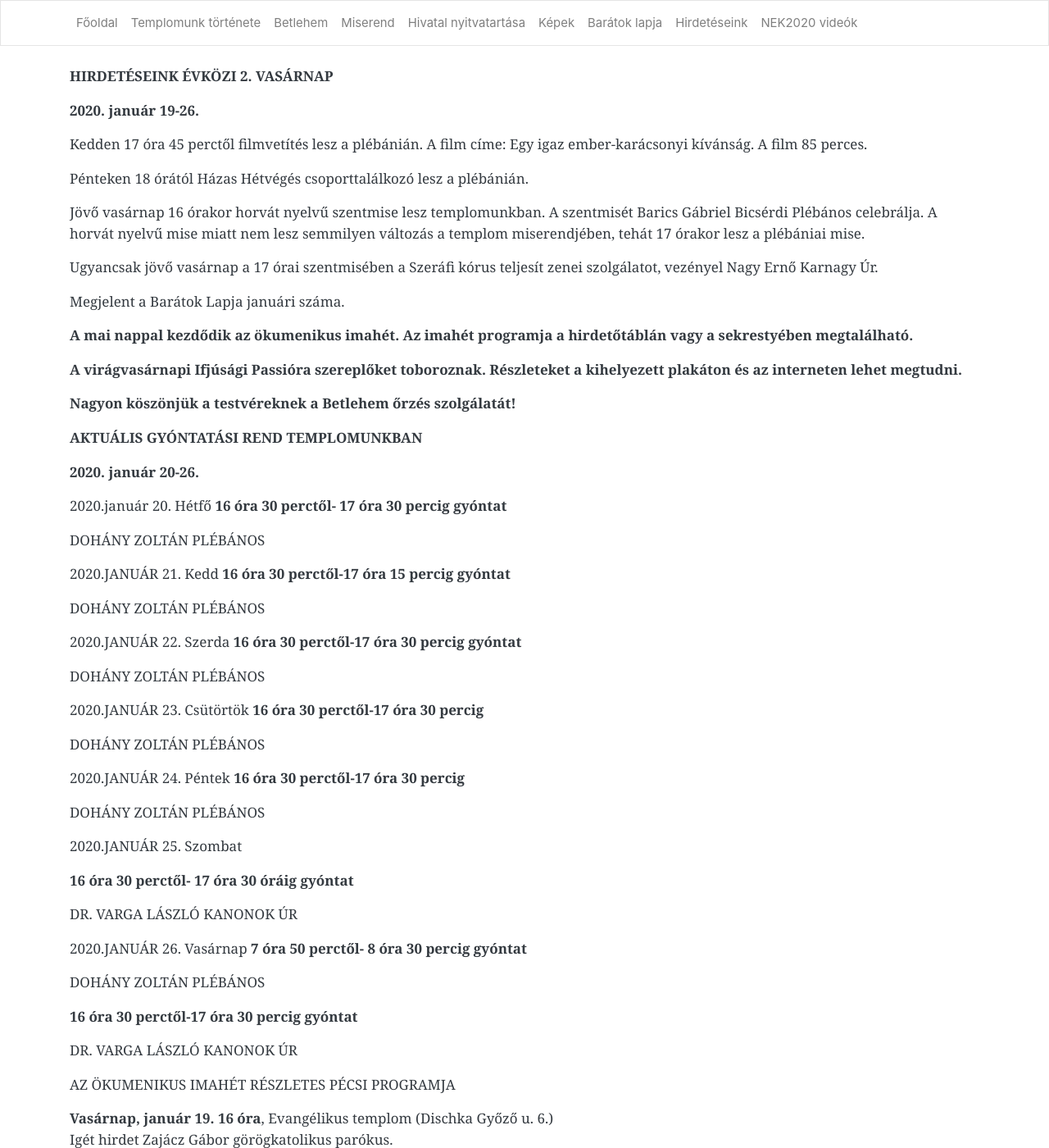
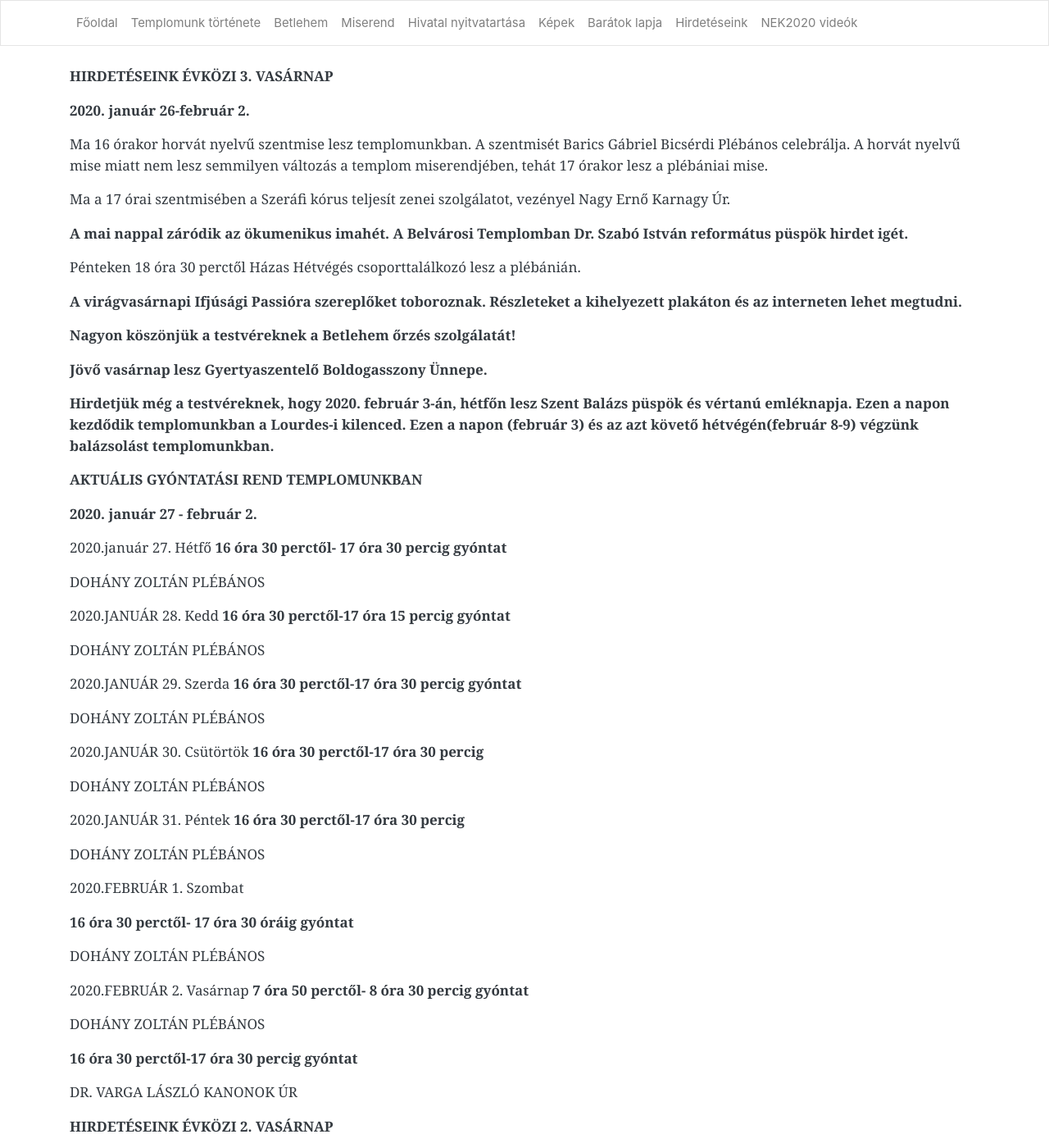
Before and after one commit to pecsi-ferences/pecsi-ferences.github.io, a Jekyll site: the page built from hirdeteseink.md, in a window 1280 px wide and 1400 px high. Shown: the whole window at 82% size. Built offline with Jekyll 4.4.1, drawn with Linux system fonts in a browser that asks for light colours; nearby versions of some CDN libraries.

Commit message:
Update from Forestry.io Zoltán Dohány updated hirdeteseink.md

```diff
--- a/hirdeteseink.md
+++ b/hirdeteseink.md
@@ -3,6 +3,64 @@ layout: default
 title: Hirdetéseink
 
 ---
+**HIRDETÉSEINK ÉVKÖZI 3. VASÁRNAP**
+
+**2020. január 26-február 2.**
+
+Ma 16 órakor horvát nyelvű szentmise lesz templomunkban. A szentmisét Barics Gábriel Bicsérdi Plébános celebrálja. A horvát nyelvű mise miatt nem lesz semmilyen változás a templom miserendjében, tehát 17 órakor lesz a plébániai mise.
+
+Ma a 17 órai szentmisében a Szeráfi kórus teljesít zenei szolgálatot, vezényel Nagy Ernő Karnagy Úr.
+
+**A mai nappal záródik az ökumenikus imahét. A Belvárosi Templomban Dr. Szabó István református püspök hirdet igét.**
+
+Pénteken 18 óra 30 perctől Házas Hétvégés csoporttalálkozó lesz a plébánián.
+
+**A virágvasárnapi Ifjúsági Passióra szereplőket toboroznak. Részleteket a kihelyezett plakáton és az interneten lehet megtudni.**
+
+**Nagyon köszönjük a testvéreknek a Betlehem őrzés szolgálatát!**
+
+**Jövő vasárnap lesz Gyertyaszentelő Boldogasszony Ünnepe.**
+
+**Hirdetjük még a testvéreknek, hogy 2020. február 3-án, hétfőn lesz Szent Balázs püspök és vértanú emléknapja. Ezen a napon kezdődik templomunkban a Lourdes-i kilenced. Ezen a napon (február 3) és az azt követő hétvégén(február 8-9) végzünk balázsolást templomunkban.**
+
+**AKTUÁLIS GYÓNTATÁSI REND TEMPLOMUNKBAN**
+
+**2020. január 27 - február 2.**
+
+2020\.január 27. Hétfő **16 óra 30 perctől- 17 óra 30 percig gyóntat**
+
+DOHÁNY ZOLTÁN PLÉBÁNOS
+
+2020\.JANUÁR 28. Kedd **16 óra 30 perctől-17 óra 15 percig gyóntat**
+
+DOHÁNY ZOLTÁN PLÉBÁNOS
+
+2020\.JANUÁR 29. Szerda **16 óra 30 perctől-17 óra 30 percig gyóntat**
+
+DOHÁNY ZOLTÁN PLÉBÁNOS
+
+2020\.JANUÁR 30. Csütörtök **16 óra 30 perctől-17 óra 30 percig**
+
+DOHÁNY ZOLTÁN PLÉBÁNOS
+
+2020\.JANUÁR 31. Péntek **16 óra 30 perctől-17 óra 30 percig**
+
+DOHÁNY ZOLTÁN PLÉBÁNOS
+
+2020\.FEBRUÁR 1. Szombat
+
+**16 óra 30 perctől- 17 óra 30 óráig gyóntat**
+
+DOHÁNY ZOLTÁN PLÉBÁNOS
+
+2020\.FEBRUÁR 2. Vasárnap **7 óra 50 perctől- 8 óra 30 percig gyóntat**
+
+DOHÁNY ZOLTÁN PLÉBÁNOS
+
+**16 óra 30 perctől-17 óra 30 percig gyóntat**
+
+DR. VARGA LÁSZLÓ KANONOK ÚR
+
 **HIRDETÉSEINK ÉVKÖZI 2. VASÁRNAP**
 
 **2020. január 19-26.**
```
